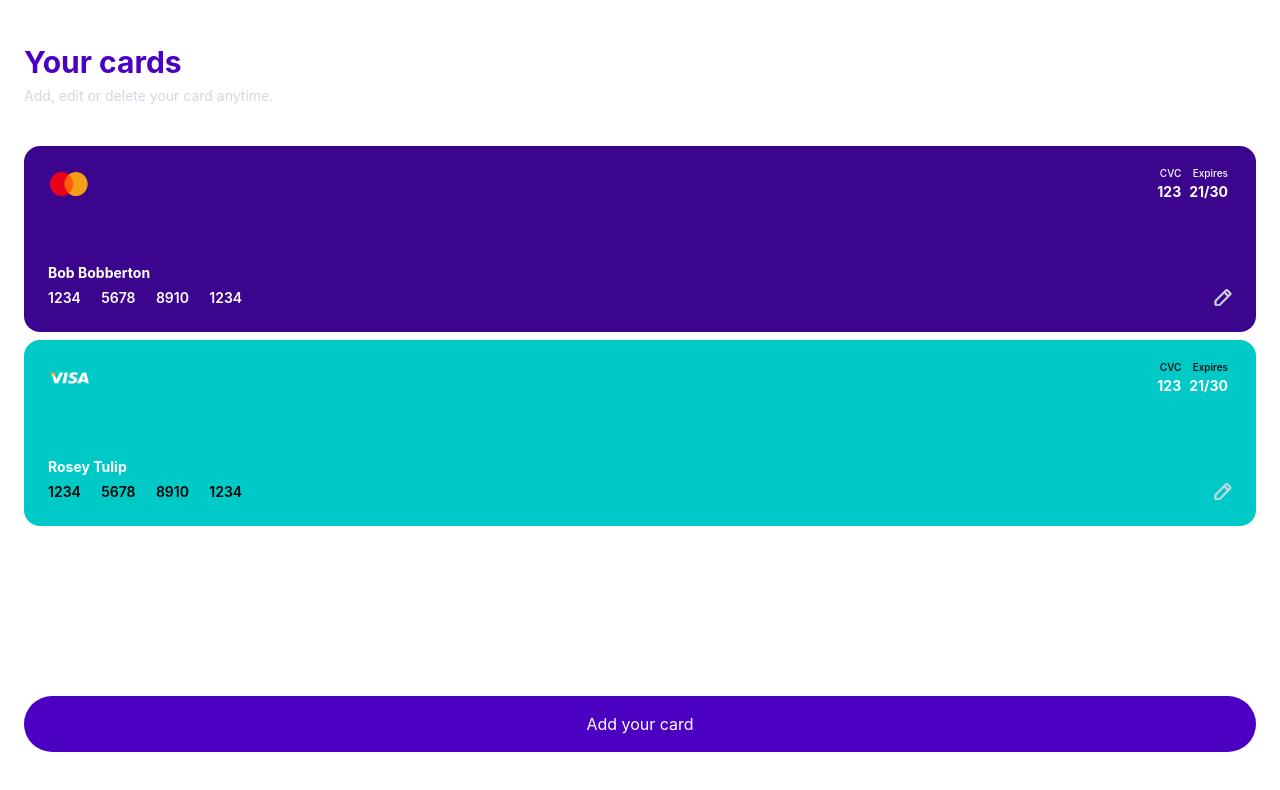
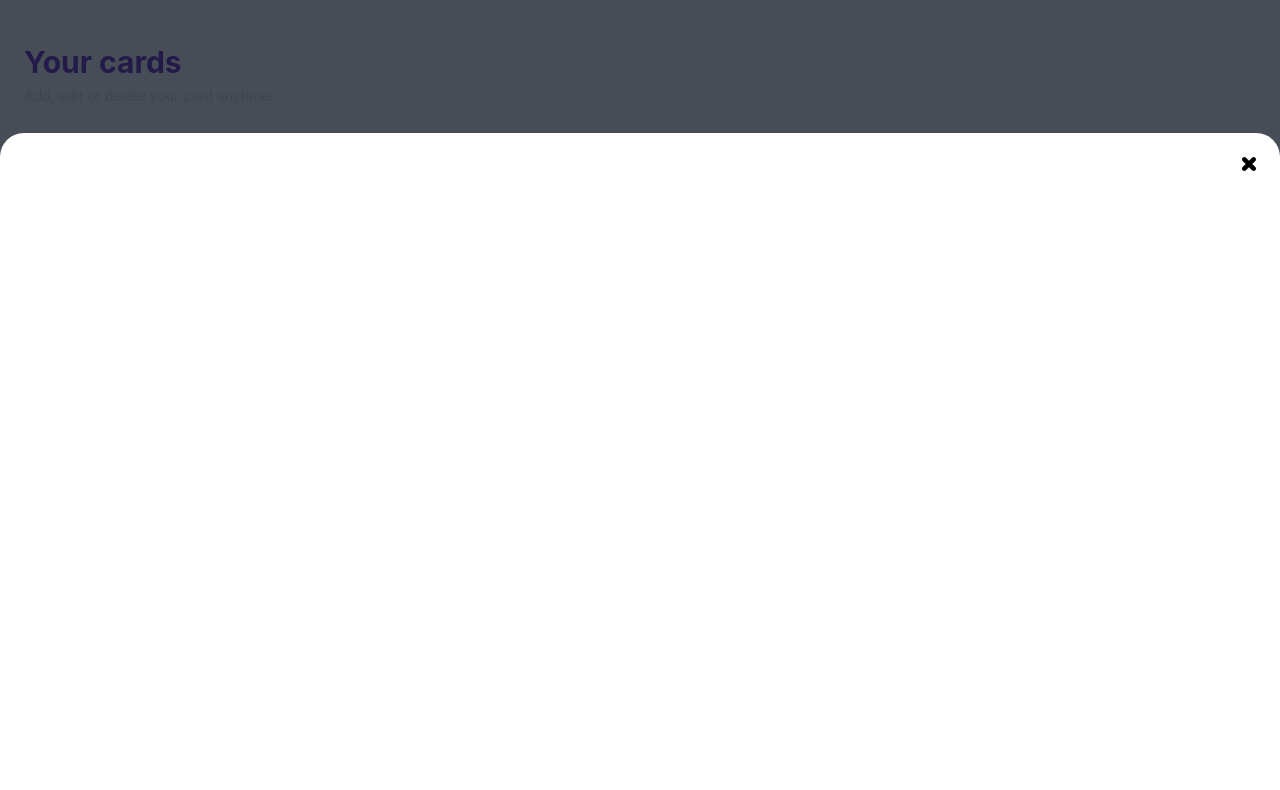
Before and after one commit to UPLukeet/bank-card-app, a React (Create React App) app: page / in a window 1280 px wide. Shown: the top 790 px of the page. Built offline with nearby package versions, Linux system fonts and the light colour scheme.

Commit message:
added popup modal

```diff
--- a/src/App.tsx
+++ b/src/App.tsx
@@ -1,11 +1,13 @@
 import React from "react"
 import "./App.css"
+import { PopupModal } from "./components/PopupModal"
 import { LandingPage } from "./pages/LandingPage"
 
 function App() {
   return (
     <div className="h-full">
       <LandingPage />
+      <PopupModal />
     </div>
   )
 }
--- /dev/null
+++ b/src/components/PopupModal.tsx
@@ -0,0 +1,14 @@
+import closeIcon from "../assets/icons/close-icon.svg"
+
+export const PopupModal = () => {
+  return (
+    <>
+      <div className="absolute top-0 h-full w-full z-100 bg-grey-90 opacity-80" />
+      <div className="absolute bottom-0 h-5/6 w-full bg-white rounded-t-md">
+        <div className="flex m-unit-4">
+          <img className="ml-auto cursor-pointer" src={closeIcon} />
+        </div>
+      </div>
+    </>
+  )
+}
```
Also changed, not shown: src/assets/icons/close-icon.svg (added).
